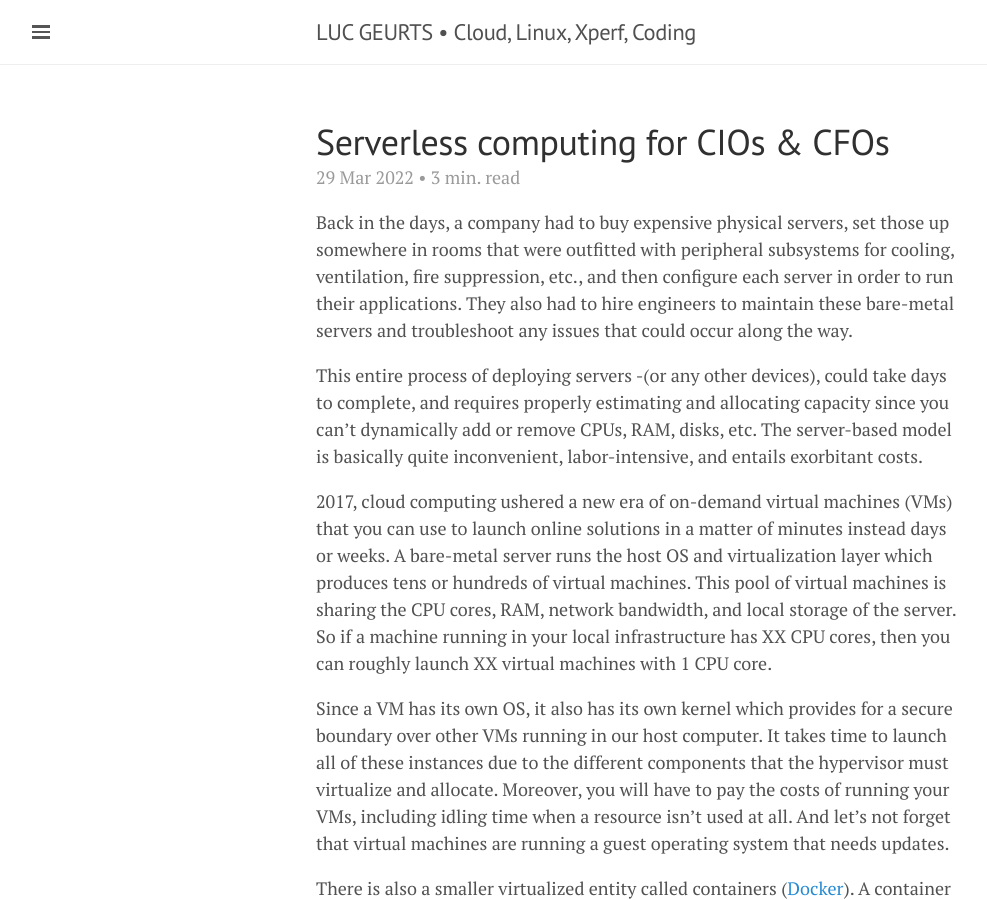
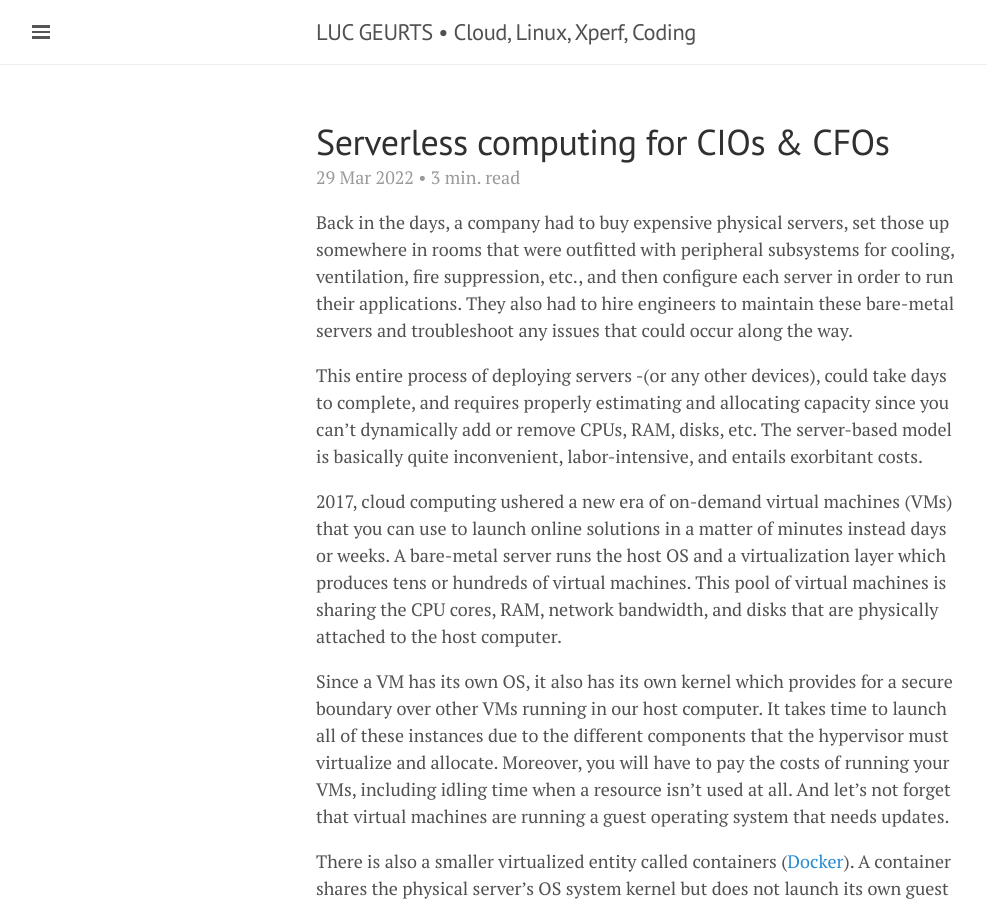
Before and after one commit to lgeurts/lgeurts.github.io, a Jekyll site: the page built from _posts/2022-03-29-what-is-serverless-computing.md, in a window 1280 px wide and 900 px high. Shown: the whole window, without its empty margins (0-987 px from the left). Built offline with Jekyll 4.4.1, drawn with Linux system fonts in a browser that asks for light colours; nearby versions of some CDN libraries; comment, search, counter and statistics services are not loaded.

Commit message:
Update 2022-03-29-what-is-serverless-computing.md

```diff
--- a/_posts/2022-03-29-what-is-serverless-computing.md
+++ b/_posts/2022-03-29-what-is-serverless-computing.md
@@ -13,7 +13,7 @@ Back in the days, a company had to buy expensive physical servers, set those up
 
 This entire process of deploying servers -(or any other devices), could take days to complete, and requires properly estimating and allocating capacity since you can't dynamically add or remove CPUs, RAM, disks, etc. The server-based model is basically quite inconvenient, labor-intensive, and entails exorbitant costs.
 
-2017, cloud computing ushered a new era of on-demand virtual machines (VMs) that you can use to launch online solutions in a matter of minutes instead days or weeks. A bare-metal server runs the host OS and virtualization layer which produces tens or hundreds of virtual machines. This pool of virtual machines is sharing the CPU cores, RAM, network bandwidth, and local storage of the server. So if a machine running in your local infrastructure has XX CPU cores, then you can roughly launch XX virtual machines with 1 CPU core.
+2017, cloud computing ushered a new era of on-demand virtual machines (VMs) that you can use to launch online solutions in a matter of minutes instead days or weeks. A bare-metal server runs the host OS and a virtualization layer which produces tens or hundreds of virtual machines. This pool of virtual machines is sharing the CPU cores, RAM, network bandwidth, and disks that are physically attached to the host computer.
 
 Since a VM has its own OS, it also has its own kernel which provides for a secure boundary over other VMs running in our host computer. It takes time to launch all of these instances due to the different components that the hypervisor must virtualize and allocate. Moreover, you will have to pay the costs of running your VMs, including idling time when a resource isn’t used at all. And let's not forget that virtual machines are running a guest operating system that needs updates.
 
```
